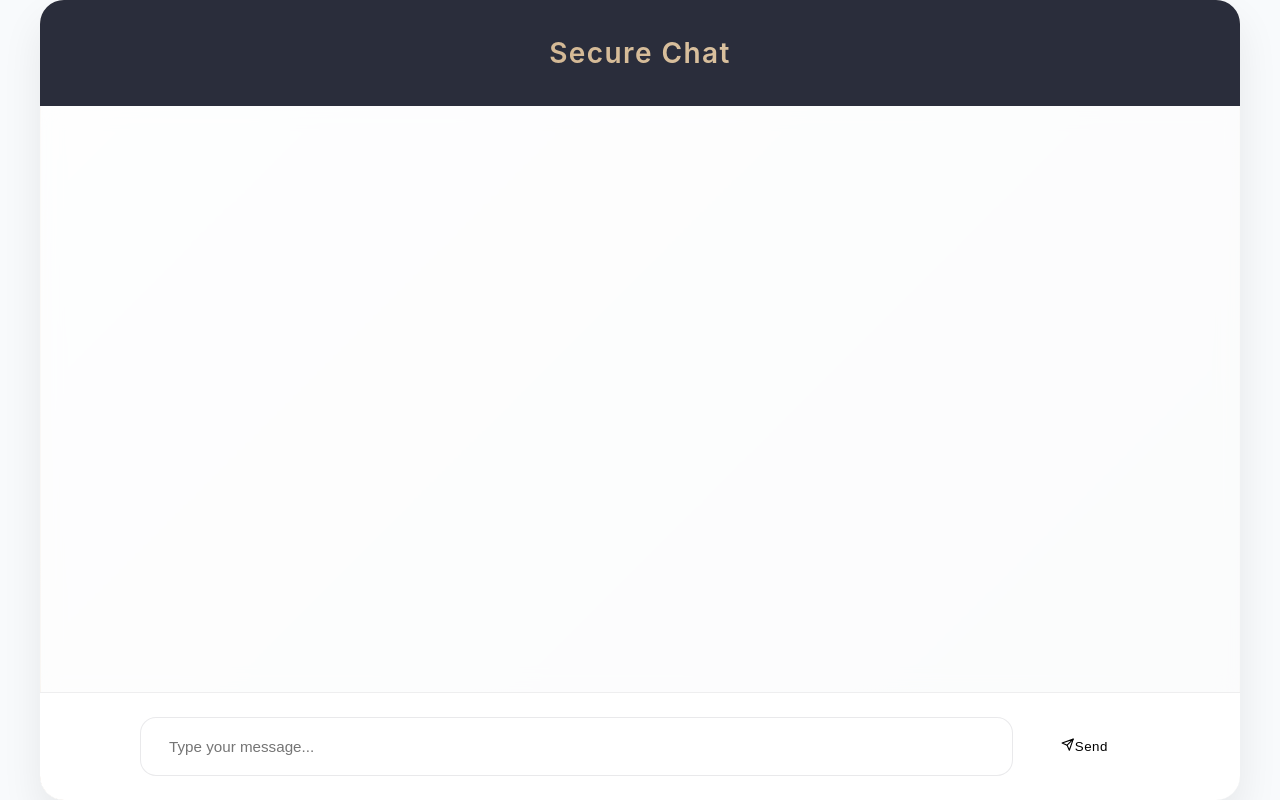
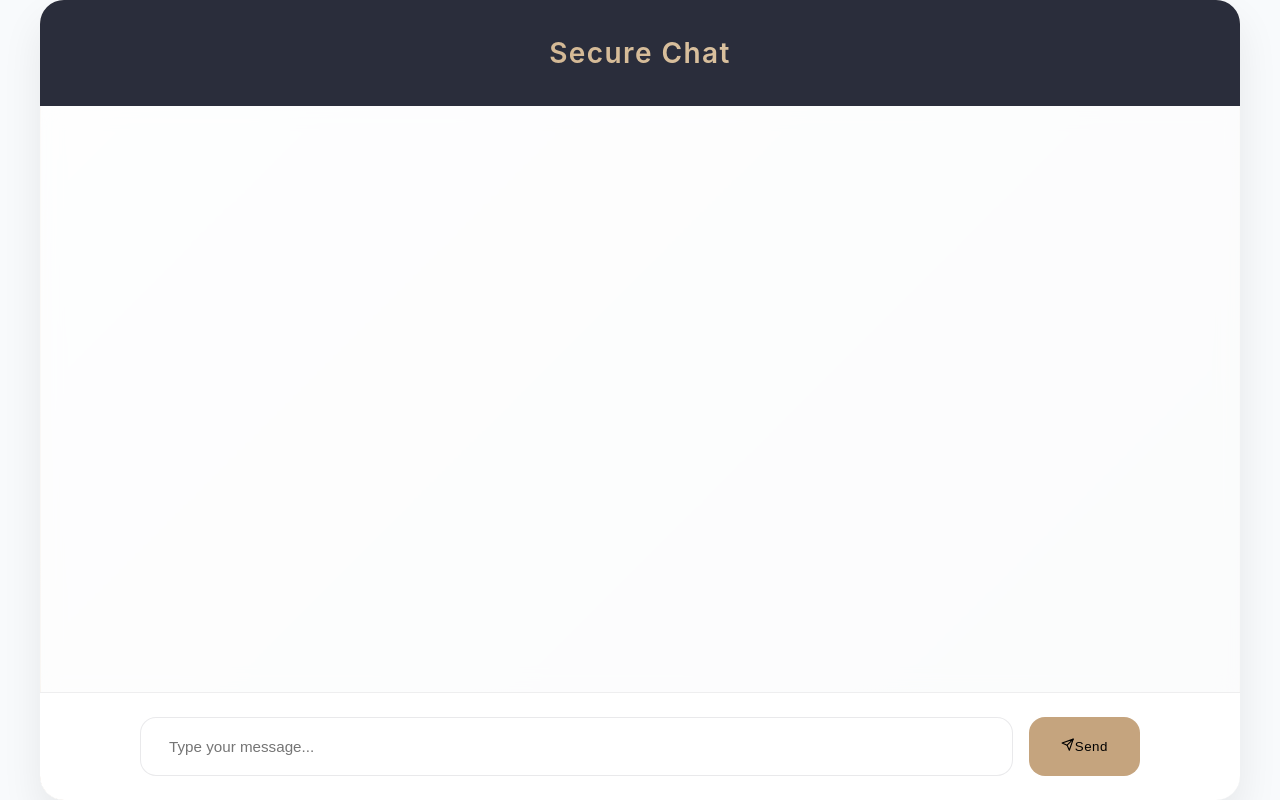
Before and after one commit to SaraLaouini1/chatbot, a React (Vite) app: page / in a window 1280 px wide. Built offline with nearby package versions, Linux system fonts and the light colour scheme.

Commit message:
Chat.css

```diff
--- a/src/components/Chat.css
+++ b/src/components/Chat.css
@@ -181,7 +181,7 @@
 .send-button {
   padding: 1rem 2rem;
   border-radius: 16px;
-  background: linear-gradient(135deg, var(--gold-color), #3B7BC9);
+  background: var(--gold-accent); /* Solid gold color */
   color: #000;
   border: none;
   font-weight: 500;
```
